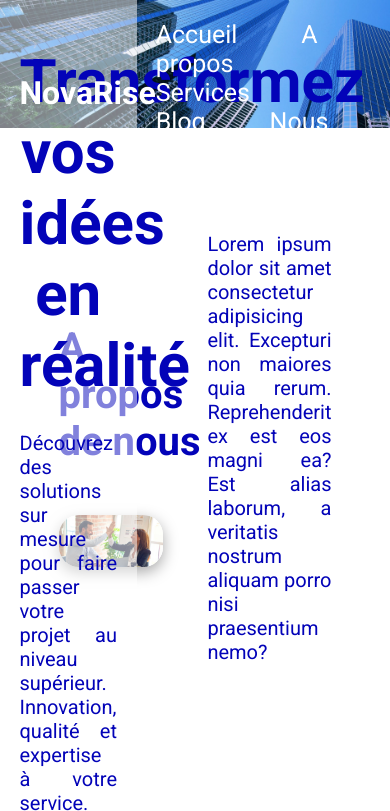
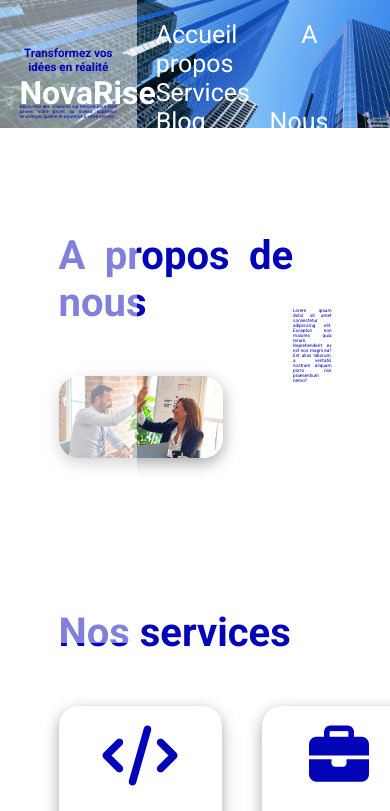
Before and after one commit to AmaryllisPittin/NovaRise, a plain HTML site: page index.html in a window 390 px wide. Shown: the top 811 px of the page. Drawn offline with Linux system fonts and the light colour scheme.

Commit message:
début de responsive

```diff
--- a/style.css
+++ b/style.css
@@ -60,14 +60,14 @@
 }
 
 .banner-text-h1 {
-    font-size:60px;
+    font-size:3vw;
     margin-bottom:30px;
 }
 
 .banner-text-p,
 .about-section,
 .videos-text {
-    font-size: 20px;
+    font-size: 1.2vw;
     text-align: justify;
 }
 
```
